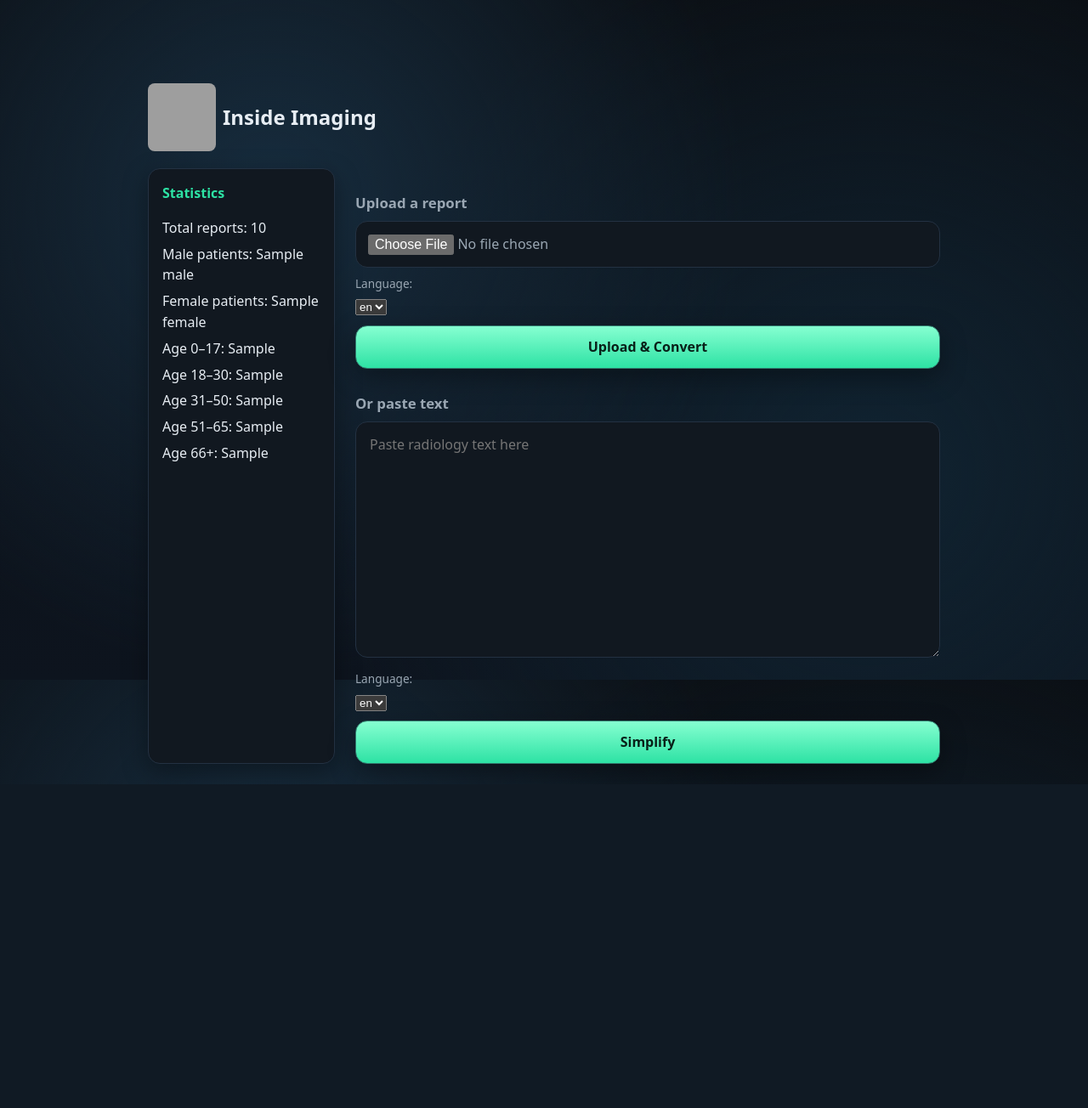
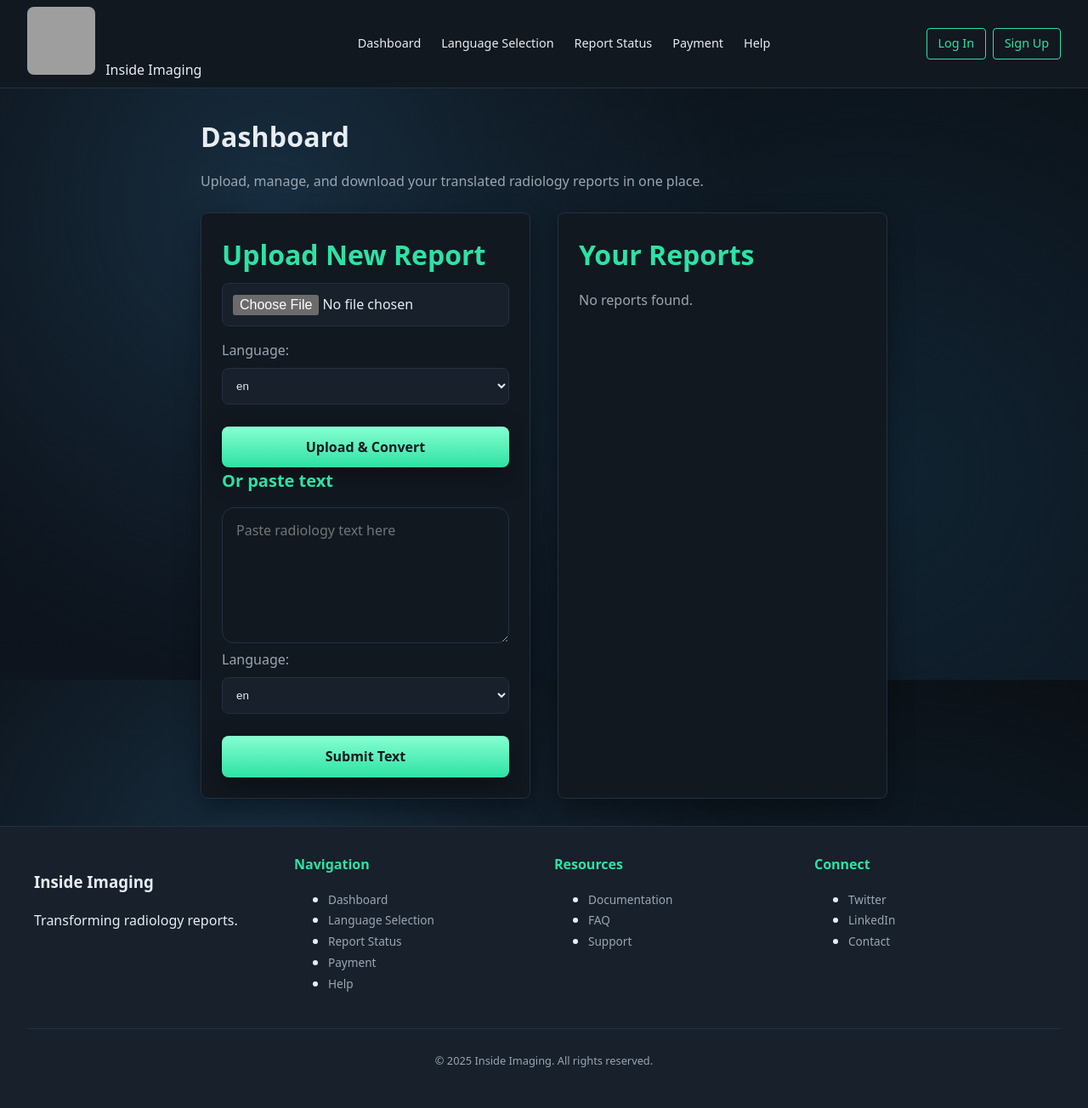
Before and after one commit to Schweinefilet/inside-imaging-MVP, a Python web app: template templates/index.html in a window 1280 px wide. Shown: the whole page at 85% size. Before the commit the page ends 923 px from the top, so only its background shows below. Run offline with Jinja, Linux system fonts and the light colour scheme; the template is opened without the code that fills it: most values are stand-ins (such as "Sample title", 1, 10 or a date in 2020); grey boxes are pictures that could not be loaded.

Commit message:
Update index.htmlRevamp index.html for new landing page UI using dashboard.css

```diff
--- a/templates/index.html
+++ b/templates/index.html
@@ -4,120 +4,100 @@
   <meta charset="utf-8">
   <meta name="viewport" content="width=device-width, initial-scale=1">
   <meta name="color-scheme" content="dark">
-  <title>Inside Imaging - Public</title>
+  <title>Inside Imaging</title>
   <link rel="stylesheet" href="/static/main.css">
+  <link rel="stylesheet" href="/static/dashboard.css">
 </head>
 <body>
-  <div class="wrap">
-    <!-- Loading status and spinner -->
-    <div id="status" class="status"></div>
-    <div id="spinner-overlay" class="spinner-overlay">
-      <div class="spinner"></div>
+  <div class="page-wrapper">
+    <header class="navbar">
+      <div class="navbar-brand">
+        <img src="/static/logo.png" alt="Inside Imaging Logo" class="logo">
+        <span class="brand-name">Inside Imaging</span>
       </div>
-
-    <!-- Header with logo and nav -->
-    <header class="header">
-      <div class="logo-wrapper">
-        <img src="/static/logo.png" alt="Inside Imaging Logo" class="logo">
-        <span class="brand">Inside Imaging</span>
+      <nav class="nav-links">
+        <a href="#">Dashboard</a>
+        <a href="#">Language Selection</a>
+        <a href="#">Report Status</a>
+        <a href="#">Payment</a>
+        <a href="#">Help</a>
+      </nav>
+      <div class="nav-auth">
+        <a href="#" class="login-button">Log In</a>
+        <a href="#" class="signup-button">Sign Up</a>
       </div>
-      <nav class="nav">
-        {% if session.get('user_id') %}
-        <a href="{{ url_for('logout') }}">Log out</a>
-        {% endif %}
-      </nav>
     </header>
-
-    <div class="layout">
-      <!-- Sidebar for stats -->
-      <aside class="sidebar">
-        <h3>Statistics</h3>
-        <ul class="stats">
-          <li>Total reports: {{ stats.total }}</li>
-          <li>Male patients: {{ stats.male }}</li>
-          <li>Female patients: {{ stats.female }}</li>
-          <li>Age 0–17: {{ stats['0-17'] }}</li>
-          <li>Age 18–30: {{ stats['18-30'] }}</li>
-          <li>Age 31–50: {{ stats['31-50'] }}</li>
-          <li>Age 51–65: {{ stats['51-65'] }}</li>
-          <li>Age 66+: {{ stats['66+'] }}</li>
-        </ul>
-      </aside>
-
-      <!-- Main content -->
-      <main class="main-content">
-        <!-- Upload first -->
-        <h2>Upload a report</h2>
-        <form id="upform" method="post" action="/upload" enctype="multipart/form-data">
-          <label class="visually-hidden" for="file">Choose file</label>
-          <input id="file" type="file" name="file" accept=".pdf,.png,.jpg,.jpeg,.webp,.tif,.tiff,.bmp,.txt" required>
-          <!-- Language selection -->
-          <label class="language-label" for="language">Language:</label>
-          <select id="language" name="language">
-            {% for lang in languages %}
-            <option value="{{ lang }}">{{ lang }}</option>
+    <main class="content">
+      <h1>Dashboard</h1>
+      <p>Upload, manage, and download your translated radiology reports in one place.</p>
+      <div class="dashboard-grid">
+        <section class="upload-section">
+          <h2>Upload New Report</h2>
+          <form action="{{ url_for('upload') }}" method="post" enctype="multipart/form-data" class="upload-form">
+            <input type="file" name="file" accept=".pdf,.png,.jpg,.jpeg,.txt" required>
+            <label for="language">Language:</label>
+            <select name="language" id="language">
+              {% for language in languages %}
+              <option value="{{ language }}">{{ language }}</option>
               {% endfor %}
             </select>
-          <button type="submit">Upload & Convert</button>
+            <button type="submit">Upload &amp; Convert</button>
           </form>
-
-        <!-- Paste second -->
-        <h2>Or paste text</h2>
-        <form id="pasteform" method="post" action="/paste">
-          <textarea id="text" name="text" rows="10" placeholder="Paste radiology text here"></textarea>
-          <!-- Language selection for paste -->
-          <label class="language-label" for="language2">Language:</label>
-          <select id="language2" name="language">
-            {% for lang in languages %}
-            <option value="{{ lang }}">{{ lang }}</option>
+          <h3>Or paste text</h3>
+          <form action="{{ url_for('upload') }}" method="post" class="paste-form">
+            <textarea name="file_text" rows="4" placeholder="Paste radiology text here"></textarea>
+            <label for="language_text">Language:</label>
+            <select name="language" id="language_text">
+              {% for language in languages %}
+              <option value="{{ language }}">{{ language }}</option>
               {% endfor %}
             </select>
-          <button type="submit">Simplify</button>
+            <button type="submit">Submit Text</button>
           </form>
+        </section>
+        <section class="reports-section">
+          <h2>Your Reports</h2>
+          <p>No reports found.</p>
+        </section>
+      </div>
     </main>
+    <footer class="footer">
+      <div class="footer-content">
+        <div class="footer-about">
+          <h3>Inside Imaging</h3>
+          <p>Transforming radiology reports.</p>
+        </div>
+        <div class="footer-col">
+          <h4>Navigation</h4>
+          <ul>
+            <li><a href="#">Dashboard</a></li>
+            <li><a href="#">Language Selection</a></li>
+            <li><a href="#">Report Status</a></li>
+            <li><a href="#">Payment</a></li>
+            <li><a href="#">Help</a></li>
+          </ul>
+        </div>
+        <div class="footer-col">
+          <h4>Resources</h4>
+          <ul>
+            <li><a href="#">Documentation</a></li>
+            <li><a href="#">FAQ</a></li>
+            <li><a href="#">Support</a></li>
+          </ul>
+        </div>
+        <div class="footer-col">
+          <h4>Connect</h4>
+          <ul>
+            <li><a href="#">Twitter</a></li>
+            <li><a href="#">LinkedIn</a></li>
+            <li><a href="#">Contact</a></li>
+          </ul>
         </div>
       </div>
-
-  <script>
-    // Helper to compose polite loading message
-    function salutation(sex, name) {
-      const title = sex === 'M' ? 'Mr.' : (sex === 'F' ? 'Ms.' : 'Patient');
-      const who = (name && name.length > 1) ? name : 'Patient';
-      return title + ' ' + who + ', please wait while your report is loading.';
-    }
-    // Show spinner overlay
-    function showSpinner() {
-      document.getElementById('spinner-overlay').style.display = 'flex';
-    }
-    // Hide spinner overlay
-    function hideSpinner() {
-      document.getElementById('spinner-overlay').style.display = 'none';
-    }
-    // Intercept paste form submission to display loading message and spinner
-    const pasteForm = document.getElementById('pasteform');
-    pasteForm.addEventListener('submit', function (e) {
-      const raw = document.getElementById('text').value || '';
-      // Guess name/sex for loading salutation
-      let n = '', s = '';
-      const mName = raw.match(/\bNAME\b[:\s\-–]*([A-Z][A-Za-z' .\-]+)/i);
-      if (mName) n = mName[1].trim();
-      const mSex = raw.match(/\bSEX\b[:\s\-–]*([MF]|Male|Female)/i);
-      if (mSex) {
-        const v = mSex[1].toLowerCase();
-        s = v.startsWith('m') ? 'M' : (v.startsWith('f') ? 'F' : '');
-      }
-      document.getElementById('status').textContent = salutation(s, n);
-      showSpinner();
-    });
-    // Show spinner for uploads when the form is submitted
-    const upForm = document.getElementById('upform');
-    upForm.addEventListener('submit', function () {
-      // Extract current patient name/sex if available (will be empty on index)
-      const n = document.getElementById('pName').textContent || '';
-      const s = document.getElementById('pSex').textContent || '';
-      document.getElementById('status').textContent = salutation(s, n || 'Patient');
-      showSpinner();
-    });
-  </script>
+      <div class="footer-bottom">
+        <p>&copy; 2025 Inside Imaging. All rights reserved.</p>
+      </div>
+    </footer>
+  </div>
 </body>
 </html>
```
Lines whose indentation alone changed are shown as unchanged.
